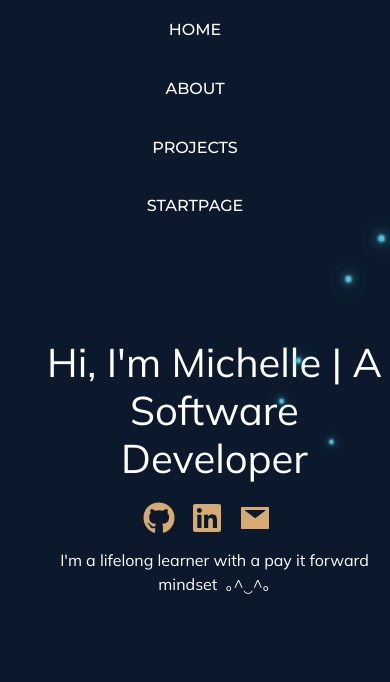
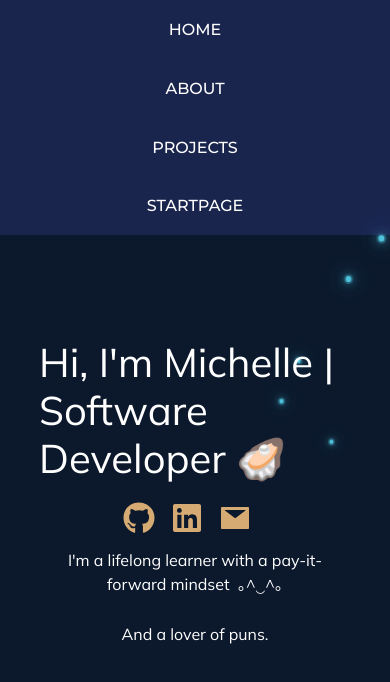
Before and after one commit to miiwo/miiwo.github.io, a React (Create React App) app: page /#/ in a window 390 px wide. Shown: the top 682 px of the page. Built offline with nearby package versions, Linux system fonts and the light colour scheme.

Commit message:
Add responsiveness to home page

```diff
--- a/src/components/topbar.js
+++ b/src/components/topbar.js
@@ -1,12 +1,21 @@
 import React from 'react'
 import { NavLink } from 'react-router-dom'
 import '../stylesheets/topbar.css'
+import useWindowDimensions from './windowDimensions';
 
 
 function SidebarList(props) {
     const items = Object.keys(props.items);
+    const { height, width } = useWindowDimensions()
+    const mobileWidth = 365
+
     const sidebarItems = items.map((item, i) =>
-		<li key={i}><NavLink to={"/" + item} className="sidebar-link col-3">{item}</NavLink></li>
+    <>
+    	<li key={i}>
+        <NavLink to={"/" + item} className="sidebar-link col-3">{item}</NavLink>
+      </li>
+      { width < mobileWidth && <hr className='navHR' /> }
+    </>
     );
 
     return (
--- /dev/null
+++ b/src/components/windowDimensions.js
@@ -0,0 +1,23 @@
+import { useState, useEffect } from 'react';
+
+function getWindowDimensions() {
+    const width = window.innerWidth
+    const height = window.innerHeight
+    return {
+        width,
+        height
+    };
+}
+
+export default function useWindowDimensions() {
+    const [windowDimensions, setWindowDimensions] = useState(getWindowDimensions());
+    useEffect(() => {
+        function handleResize() {
+            setWindowDimensions(getWindowDimensions());
+        }
+        window.addEventListener('resize', handleResize);
+        return () => window.removeEventListener('resize', handleResize);
+    }, []);
+
+    return windowDimensions;
+}
--- a/src/pages/home.js
+++ b/src/pages/home.js
@@ -1,12 +1,12 @@
 import React from 'react'
 import '../stylesheets/home.css'
 
-
+//🥟🦪
 function Home(props) {
     return (
 	<div className="home">
 		<div className='home-jumbobox'>
-		<h1>Hi, I'm Michelle | A Software Developer</h1>
+		<h1 class="title-card">Hi, I'm Michelle | Software Developer 🦪</h1>
 		<div className='socials'>
 			<a href='https://github.com/miiwo'>
 				<svg stroke="currentColor" fill="currentColor" stroke-width="0" viewBox="0 0 496 512" height="1em" width="1em" xmlns="http://www.w3.org/2000/svg"><path d="M165.9 397.4c0 2-2.3 3.6-5.2 3.6-3.3.3-5.6-1.3-5.6-3.6 0-2 2.3-3.6 5.2-3.6 3-.3 5.6 1.3 5.6 3.6zm-31.1-4.5c-.7 2 1.3 4.3 4.3 4.9 2.6 1 5.6 0 6.2-2s-1.3-4.3-4.3-5.2c-2.6-.7-5.5.3-6.2 2.3zm44.2-1.7c-2.9.7-4.9 2.6-4.6 4.9.3 2 2.9 3.3 5.9 2.6 2.9-.7 4.9-2.6 4.6-4.6-.3-1.9-3-3.2-5.9-2.9zM244.8 8C106.1 8 0 113.3 0 252c0 110.9 69.8 205.8 169.5 239.2 12.8 2.3 17.3-5.6 17.3-12.1 0-6.2-.3-40.4-.3-61.4 0 0-70 15-84.7-29.8 0 0-11.4-29.1-27.8-36.6 0 0-22.9-15.7 1.6-15.4 0 0 24.9 2 38.6 25.8 21.9 38.6 58.6 27.5 72.9 20.9 2.3-16 8.8-27.1 16-33.7-55.9-6.2-112.3-14.3-112.3-110.5 0-27.5 7.6-41.3 23.6-58.9-2.6-6.5-11.1-33.3 2.6-67.9 20.9-6.5 69 27 69 27 20-5.6 41.5-8.5 62.8-8.5s42.8 2.9 62.8 8.5c0 0 48.1-33.6 69-27 13.7 34.7 5.2 61.4 2.6 67.9 16 17.7 25.8 31.5 25.8 58.9 0 96.5-58.9 104.2-114.8 110.5 9.2 7.9 17 22.9 17 46.4 0 33.7-.3 75.4-.3 83.6 0 6.5 4.6 14.4 17.3 12.1C428.2 457.8 496 362.9 496 252 496 113.3 383.5 8 244.8 8zM97.2 352.9c-1.3 1-1 3.3.7 5.2 1.6 1.6 3.9 2.3 5.2 1 1.3-1 1-3.3-.7-5.2-1.6-1.6-3.9-2.3-5.2-1zm-10.8-8.1c-.7 1.3.3 2.9 2.3 3.9 1.6 1 3.6.7 4.3-.7.7-1.3-.3-2.9-2.3-3.9-2-.6-3.6-.3-4.3.7zm32.4 35.6c-1.6 1.3-1 4.3 1.3 6.2 2.3 2.3 5.2 2.6 6.5 1 1.3-1.3.7-4.3-1.3-6.2-2.2-2.3-5.2-2.6-6.5-1zm-11.4-14.7c-1.6 1-1.6 3.6 0 5.9 1.6 2.3 4.3 3.3 5.6 2.3 1.6-1.3 1.6-3.9 0-6.2-1.4-2.3-4-3.3-5.6-2z"></path></svg>
@@ -20,7 +20,8 @@ function Home(props) {
 				<svg stroke="currentColor" fill="currentColor" stroke-width="0" viewBox="0 0 1024 1024" height="1em" width="1em" xmlns="http://www.w3.org/2000/svg"><path d="M928 160H96c-17.7 0-32 14.3-32 32v640c0 17.7 14.3 32 32 32h832c17.7 0 32-14.3 32-32V192c0-17.7-14.3-32-32-32zm-80.8 108.9L531.7 514.4c-7.8 6.1-18.7 6.1-26.5 0L189.6 268.9A7.2 7.2 0 0 1 194 256h648.8a7.2 7.2 0 0 1 4.4 12.9z"></path></svg>
 			</a>
 		</div>
-		<p>I'm a lifelong learner with a pay it forward mindset&nbsp;&nbsp;｡^‿^｡</p>
+		<p>I'm a lifelong learner with a pay-it-forward mindset&nbsp;&nbsp;｡^‿^｡</p>
+		<p>And a lover of puns.</p>
 		</div>
 			<div className='bubbles'>
 				<span style={{"--i":11}}></span>
--- /dev/null
+++ b/src/stylesheets/custom-responsive.css
@@ -0,0 +1,37 @@
+/* for mobile phones */
+[class*="col-"] {
+    width: 100%;
+    flex-direction: column;
+}
+
+@media only screen and (min-width: 600px) {
+    /* For tablets: */
+    .col-s-1 {width: 8.33%;}
+    .col-s-2 {width: 16.66%;}
+    .col-s-3 {width: 25%;}
+    .col-s-4 {width: 33.33%;}
+    .col-s-5 {width: 41.66%;}
+    .col-s-6 {width: 50%;}
+    .col-s-7 {width: 58.33%;}
+    .col-s-8 {width: 66.66%;}
+    .col-s-9 {width: 75%;}
+    .col-s-10 {width: 83.33%;}
+    .col-s-11 {width: 91.66%;}
+    .col-s-12 {width: 100%;}
+  }
+
+@media only screen and (min-width: 768px) {
+    /* For desktop: */
+    .col-1 {width: 8.33%;}
+    .col-2 {width: 16.66%;}
+    .col-3 {width: 25%;}
+    .col-4 {width: 33.33%;}
+    .col-5 {width: 41.66%;}
+    .col-6 {width: 50%;}
+    .col-7 {width: 58.33%;}
+    .col-8 {width: 66.66%;}
+    .col-9 {width: 75%;}
+    .col-10 {width: 83.33%;}
+    .col-11 {width: 91.66%;}
+    .col-12 {width: 100%;}
+  }
--- a/src/stylesheets/home.css
+++ b/src/stylesheets/home.css
@@ -12,13 +12,20 @@
 .home-jumbobox {
     position: absolute;
     padding-top: 40vh;
-    padding-left: 10vw;
     color: white;
     font-family: 'Mulish', sans-serif;
+    z-index: 2;
 }
 
 .home-jumbobox p {
     padding-top: 10px;
+    padding-left: 10vw;
+    padding-right: 10vw;
+}
+
+.title-card {
+    text-align: left;
+    padding-left: 10vw;
 }
 
 .socials {
--- a/src/stylesheets/topbar.css
+++ b/src/stylesheets/topbar.css
@@ -39,7 +39,7 @@ a {
 #topbar a.sidebar-link:after {
     content: '';
     position: absolute;
-    width: 130%;
+    width: 125%;
     transform: scaleX(0);
     height: 2px;
     bottom: 0;
@@ -58,3 +58,24 @@ a {
     transform: scaleX(.8);
     transform-origin: bottom left;
 }
+
+.navHR {
+    background: rgba(226, 153, 240, 0.452);
+    height: 0.01px;
+    margin: 0
+}
+
+/* Responsive ness */
+@media only screen and (min-width: 0px) {
+    /* For mobile: */
+    #sidebar-list {
+        background-color: rgba(63, 68, 161, 0.299);
+    }
+  }
+
+  @media only screen and (min-width: 768px) {
+    /* For desktop: */
+    #sidebar-list {
+        background-color: transparent;
+    }
+  }
```
